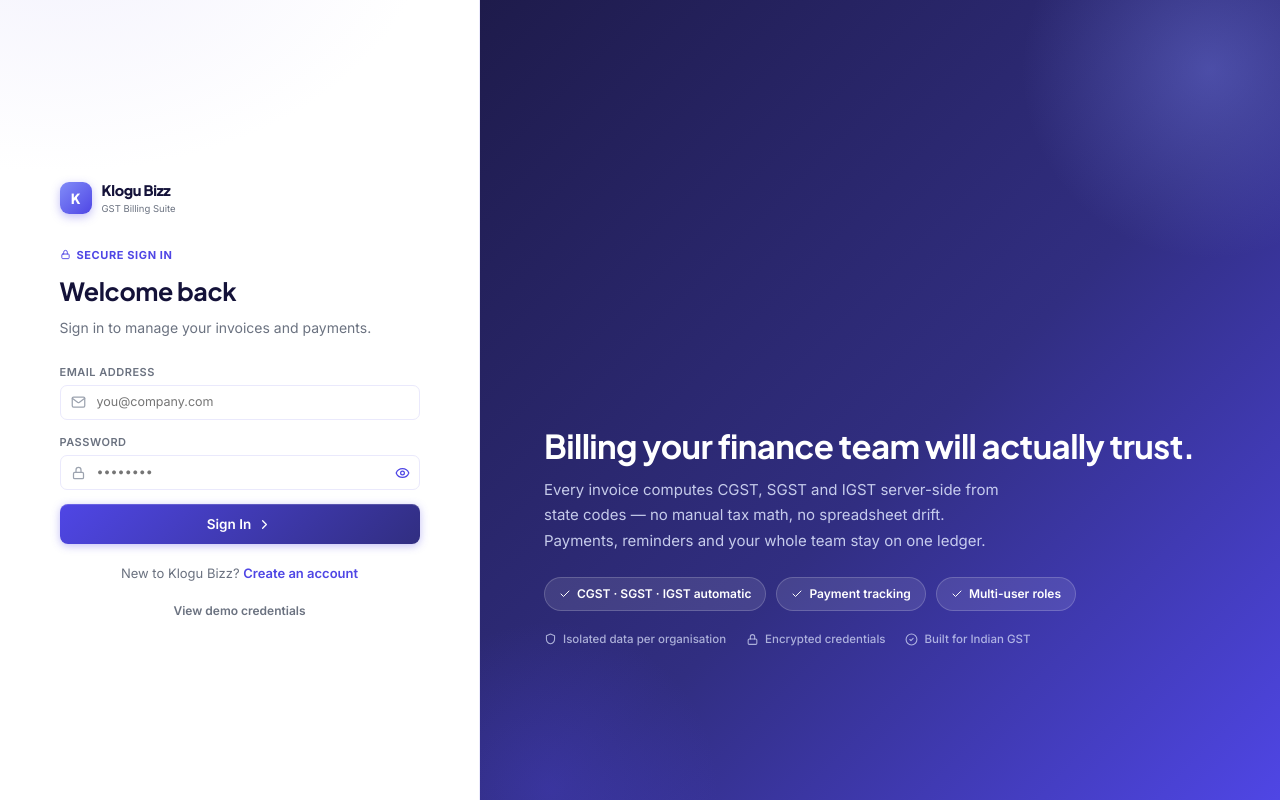
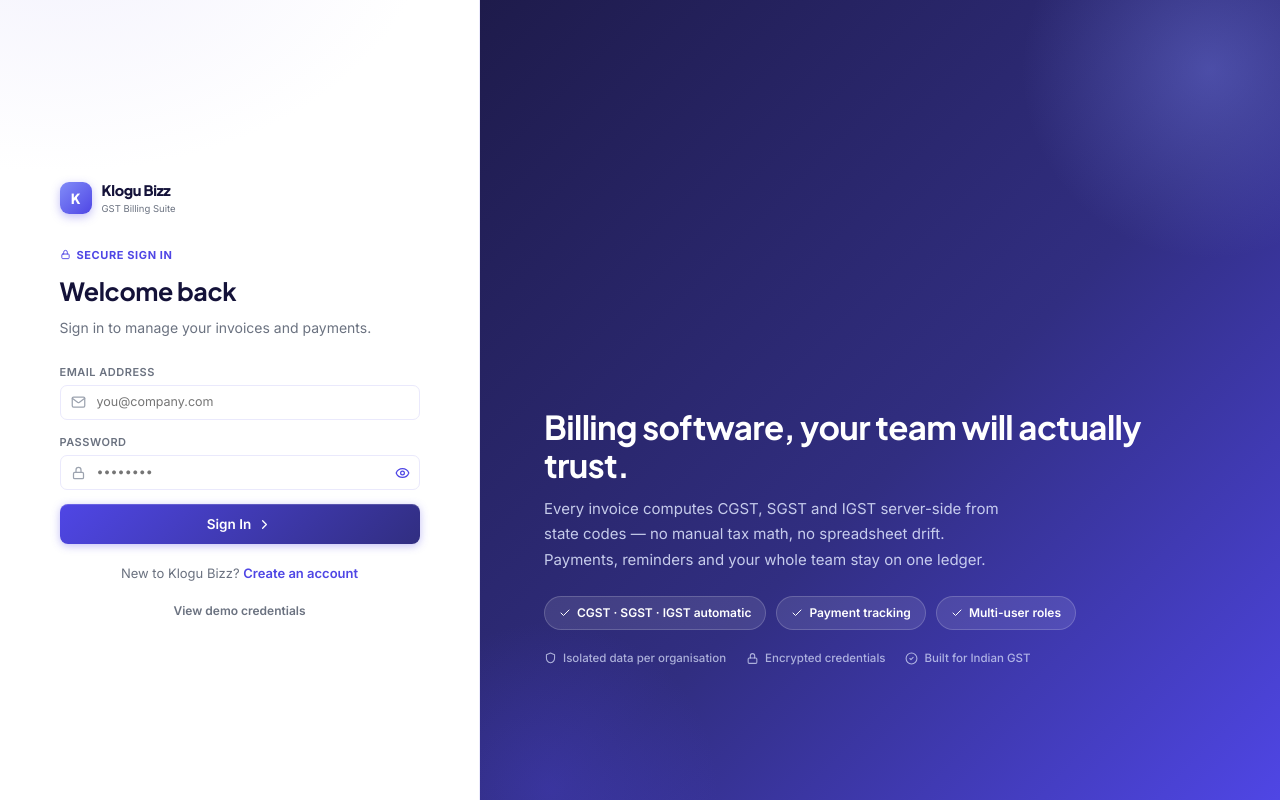
Before and after one commit to ashish-ashk/KloguBizz-Billing-Suite, an Angular app in the folder frontend/: page /login in a window 1280 px wide. Built offline with nearby package versions, Linux system fonts and the light colour scheme; no server answers.

Commit message:
Update billing message for clarity

```diff
--- a/frontend/src/app/features/auth/login.component.ts
+++ b/frontend/src/app/features/auth/login.component.ts
@@ -81,7 +81,7 @@
         [style.background]="'linear-gradient(135deg,' + (branding()?.primaryColor || '#1e1b4b') + ' 0%,' + (branding()?.secondaryColor || '#312e81') + ' 55%,' + (branding()?.accentColor || '#4f46e5') + ' 100%)'">
         <app-auth-preview-card [accentColor]="branding()?.accentColor || '#818cf8'" />
         <div>
-          <h2>Billing your finance team will actually trust.</h2>
+          <h2>Billing software, your team will actually trust.</h2>
           <p>
             Every invoice computes CGST, SGST and IGST server-side from state codes — no manual tax
             math, no spreadsheet drift. Payments, reminders and your whole team stay on one ledger.
```
